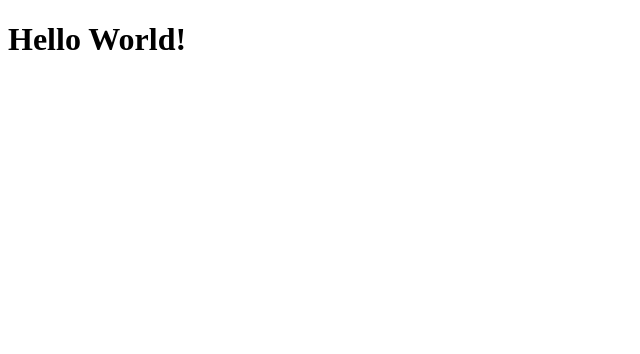
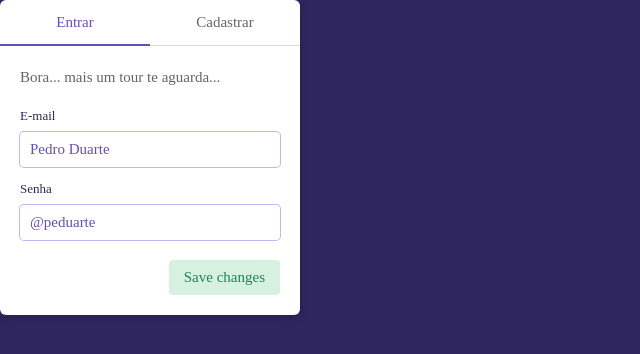
Before and after one commit to leopsousaa/Me-Guia-, a React (Vite) app in the folder app-me-guiae/web/web/: page / in a window 1280 px wide. Shown: the top 354 px of the page, without its empty margins (0-640 px from the left). Built offline with nearby package versions, Linux system fonts and the light colour scheme.

Commit message:
reset css global

```diff
--- a/app-me-guiae/web/web/index.html
+++ b/app-me-guiae/web/web/index.html
@@ -1,10 +1,10 @@
 <!DOCTYPE html>
-<html lang="en">
+<html lang="pt-br">
   <head>
     <meta charset="UTF-8" />
-    <link rel="icon" type="image/svg+xml" href="/src/favicon.svg" />
+    <link rel="icon" type="image/svg+xml" />
     <meta name="viewport" content="width=device-width, initial-scale=1.0" />
-    <title>Vite App</title>
+    <title>Me Guiaê</title>
   </head>
   <body>
     <div id="root"></div>
--- a/app-me-guiae/web/web/package.json
+++ b/app-me-guiae/web/web/package.json
@@ -8,6 +8,9 @@
     "preview": "vite preview"
   },
   "dependencies": {
+    "@radix-ui/colors": "^0.1.8",
+    "@radix-ui/react-popover": "0.1.6",
+    "@radix-ui/react-tabs": "^0.1.5",
     "@stitches/react": "^1.2.8",
     "react": "^18.0.0",
     "react-dom": "^18.0.0",
--- a/app-me-guiae/web/web/src/App.tsx
+++ b/app-me-guiae/web/web/src/App.tsx
@@ -1,5 +1,9 @@
+import { RoutesApp } from "./Routes";
+
+import "./globalStyles.css";
+
 function App() {
-  return <h1>Hello World!</h1>;
+  return <RoutesApp />;
 }
 
 export default App;
--- a/app-me-guiae/web/web/src/Routes.tsx
+++ b/app-me-guiae/web/web/src/Routes.tsx
@@ -1,19 +1,16 @@
-import { BrowserRouter as Router, Route } from "react-router-dom";
+import { BrowserRouter , Route, Routes } from "react-router-dom";
 
 //Import Pages Project
 import AuthPage from "./pages/Auth/Auth";
 import HomePage from "./pages/Home/Home";
 
 
-export function Routes() {
+export function RoutesApp() {
   return (
-    <Router>
-      <Route path="Auth">
-        <AuthPage />
-      </Route>
-      <Route path="Home">
-        <HomePage />
-      </Route>
-    </Router>
+    <BrowserRouter>
+      <Routes>
+        <Route path="/" element={<AuthPage />} />
+      </Routes>
+    </BrowserRouter>
   );
 }
--- /dev/null
+++ b/app-me-guiae/web/web/src/globalStyles.css
@@ -0,0 +1,4 @@
+* {
+  margin: 0;
+  padding: 0;
+}
--- a/app-me-guiae/web/web/src/pages/Auth/Auth.tsx
+++ b/app-me-guiae/web/web/src/pages/Auth/Auth.tsx
@@ -1,9 +1,62 @@
 import React from "react";
 
-// import { Container } from './styles';
+import {
+  Box,
+  Tabs,
+  TabsList,
+  TabsTrigger,
+  TabsContent,
+  Text,
+  Fieldset,
+  Label,
+  Input,
+  Flex,
+  Button,
+} from "./styles";
 
 const AuthPage: React.FC = () => {
-  return <div />;
+  return (
+    <Box>
+      <Tabs defaultValue="tab1">
+        <TabsList aria-label="Manage your account">
+          <TabsTrigger value="tab1">Entrar</TabsTrigger>
+          <TabsTrigger value="tab2">Cadastrar</TabsTrigger>
+        </TabsList>
+        <TabsContent value="tab1">
+          <Text>Bora... mais um tour te aguarda...</Text>
+          <Fieldset>
+            <Label htmlFor="name">E-mail</Label>
+            <Input id="name" defaultValue="Pedro Duarte" />
+          </Fieldset>
+          <Fieldset>
+            <Label htmlFor="username">Senha</Label>
+            <Input id="username" defaultValue="@peduarte" />
+          </Fieldset>
+          <Flex css={{ marginTop: 20, justifyContent: "flex-end" }}>
+            <Button variant="green">Save changes</Button>
+          </Flex>
+        </TabsContent>
+        <TabsContent value="tab2">
+          <Text>Você deseja embarcar nessa nova aventura com o Me Guiê? </Text>
+          <Fieldset>
+            <Label htmlFor="currentPassword">Current password</Label>
+            <Input id="currentPassword" type="password" />
+          </Fieldset>
+          <Fieldset>
+            <Label htmlFor="newPassword">New password</Label>
+            <Input id="newPassword" type="password" />
+          </Fieldset>
+          <Fieldset>
+            <Label htmlFor="confirmPassword">Confirm password</Label>
+            <Input id="confirmPassword" type="password" />
+          </Fieldset>
+          <Flex css={{ marginTop: 20, justifyContent: "flex-end" }}>
+            <Button variant="green">Change password</Button>
+          </Flex>
+        </TabsContent>
+      </Tabs>
+    </Box>
+  );
 };
 
 export default AuthPage;
--- /dev/null
+++ b/app-me-guiae/web/web/src/pages/Auth/styles.ts
@@ -0,0 +1,135 @@
+import { styled } from "@stitches/react";
+import { violet, mauve, blackA, green } from "@radix-ui/colors";
+import * as TabsPrimitive from "@radix-ui/react-tabs";
+
+export const StyledTabs = styled(TabsPrimitive.Root, {
+  display: "flex",
+  flexDirection: "column",
+  width: 300,
+  boxShadow: `0 2px 10px ${blackA.blackA4}`,
+});
+
+export const StyledList = styled(TabsPrimitive.List, {
+  flexShrink: 0,
+  display: "flex",
+  borderBottom: `1px solid ${mauve.mauve6}`,
+});
+
+export const StyledTrigger = styled(TabsPrimitive.Trigger, {
+  all: "unset",
+  fontFamily: "inherit",
+  backgroundColor: "white",
+  padding: "0 20px",
+  height: 45,
+  flex: 1,
+  display: "flex",
+  alignItems: "center",
+  justifyContent: "center",
+  fontSize: 15,
+  lineHeight: 1,
+  color: mauve.mauve11,
+  userSelect: "none",
+  "&:first-child": { borderTopLeftRadius: 6 },
+  "&:last-child": { borderTopRightRadius: 6 },
+  "&:hover": { color: violet.violet11 },
+  '&[data-state="active"]': {
+    color: violet.violet11,
+    boxShadow: "inset 0 -1px 0 0 currentColor, 0 1px 0 0 currentColor",
+  },
+  "&:focus": { position: "relative", boxShadow: `0 0 0 2px black` },
+});
+
+export const StyledContent = styled(TabsPrimitive.Content, {
+  flexGrow: 1,
+  padding: 20,
+  backgroundColor: "white",
+  borderBottomLeftRadius: 6,
+  borderBottomRightRadius: 6,
+  outline: "none",
+  "&:focus": { boxShadow: `0 0 0 2px black` },
+});
+
+// Exports
+export const Tabs = StyledTabs;
+export const TabsList = StyledList;
+export const TabsTrigger = StyledTrigger;
+export const TabsContent = StyledContent;
+
+// Your app...
+export const Box = styled("div", {
+  backgroundColor: violet.violet12,
+  height: "100vh",
+  width: "100vw",
+});
+export const Flex = styled("div", { display: "flex" });
+
+export const Text = styled("div", {
+  marginBottom: 20,
+  color: mauve.mauve11,
+  fontSize: 15,
+  lineHeight: 1.5,
+});
+
+export const Button = styled("button", {
+  all: "unset",
+  display: "inline-flex",
+  alignItems: "center",
+  justifyContent: "center",
+  borderRadius: 4,
+  padding: "0 15px",
+  fontSize: 15,
+  lineHeight: 1,
+  fontWeight: 500,
+  height: 35,
+
+  variants: {
+    variant: {
+      violet: {
+        backgroundColor: "white",
+        color: violet.violet11,
+        boxShadow: `0 2px 10px ${blackA.blackA7}`,
+        "&:hover": { backgroundColor: mauve.mauve3 },
+        "&:focus": { boxShadow: `0 0 0 2px black` },
+      },
+      green: {
+        backgroundColor: green.green4,
+        color: green.green11,
+        "&:hover": { backgroundColor: green.green5 },
+        "&:focus": { boxShadow: `0 0 0 2px ${green.green7}` },
+      },
+    },
+  },
+
+  defaultVariants: {
+    variant: "violet",
+  },
+});
+export const Fieldset = styled("fieldset", {
+  all: "unset",
+  marginBottom: 15,
+  width: "100%",
+  display: "flex",
+  flexDirection: "column",
+  justifyContent: "flex-start",
+});
+
+export const Label = styled("label", {
+  fontSize: 13,
+  lineHeight: 1,
+  marginBottom: 10,
+  color: violet.violet12,
+  display: "block",
+});
+
+export const Input = styled("input", {
+  all: "unset",
+  flex: "1 0 auto",
+  borderRadius: 4,
+  padding: "0 10px",
+  fontSize: 15,
+  lineHeight: 1,
+  color: violet.violet11,
+  boxShadow: `0 0 0 1px ${violet.violet7}`,
+  height: 35,
+  "&:focus": { boxShadow: `0 0 0 2px ${violet.violet8}` },
+});
```
Also changed, not shown: 1 other file (tests, documents, lock files or other folders).
